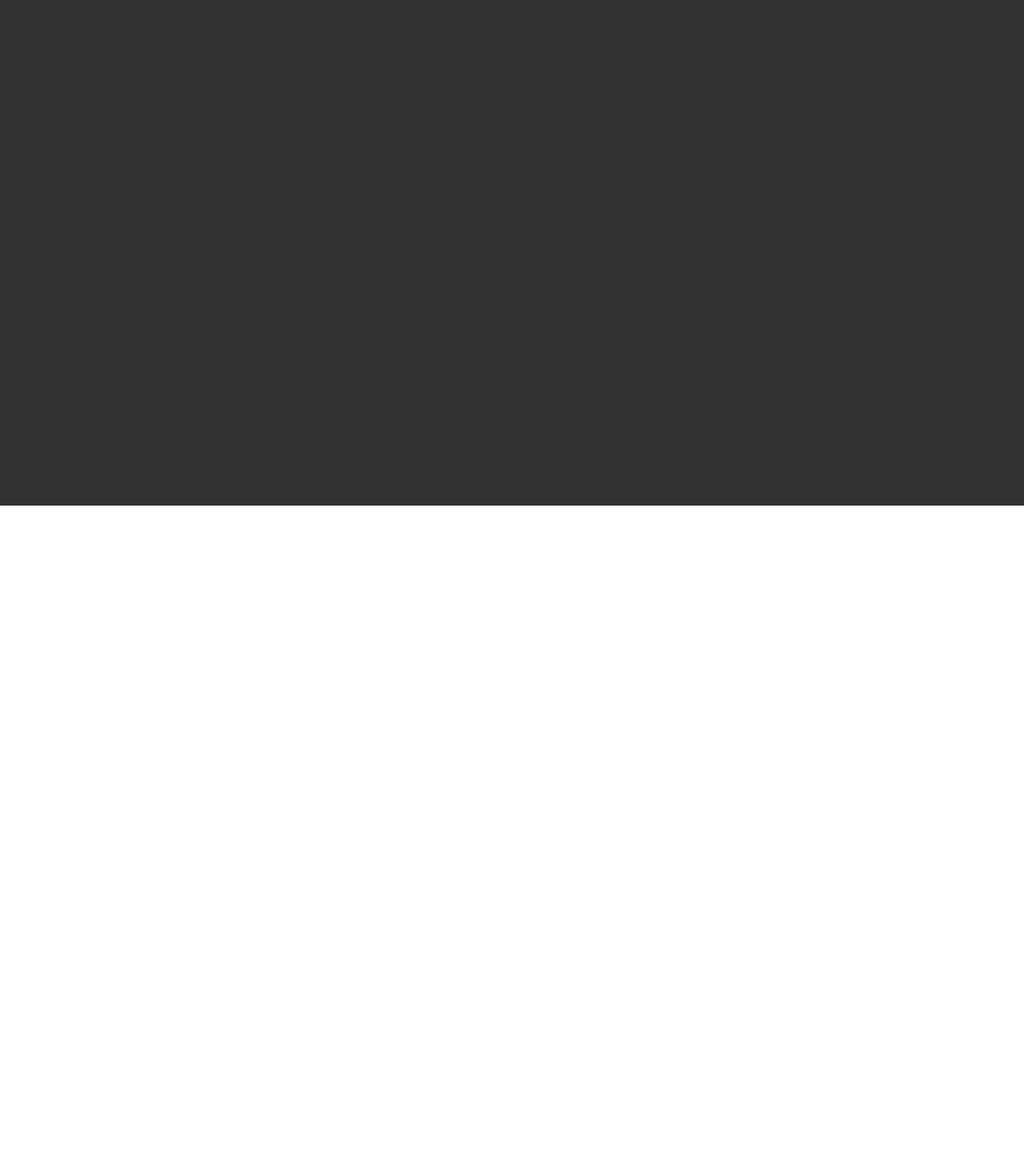
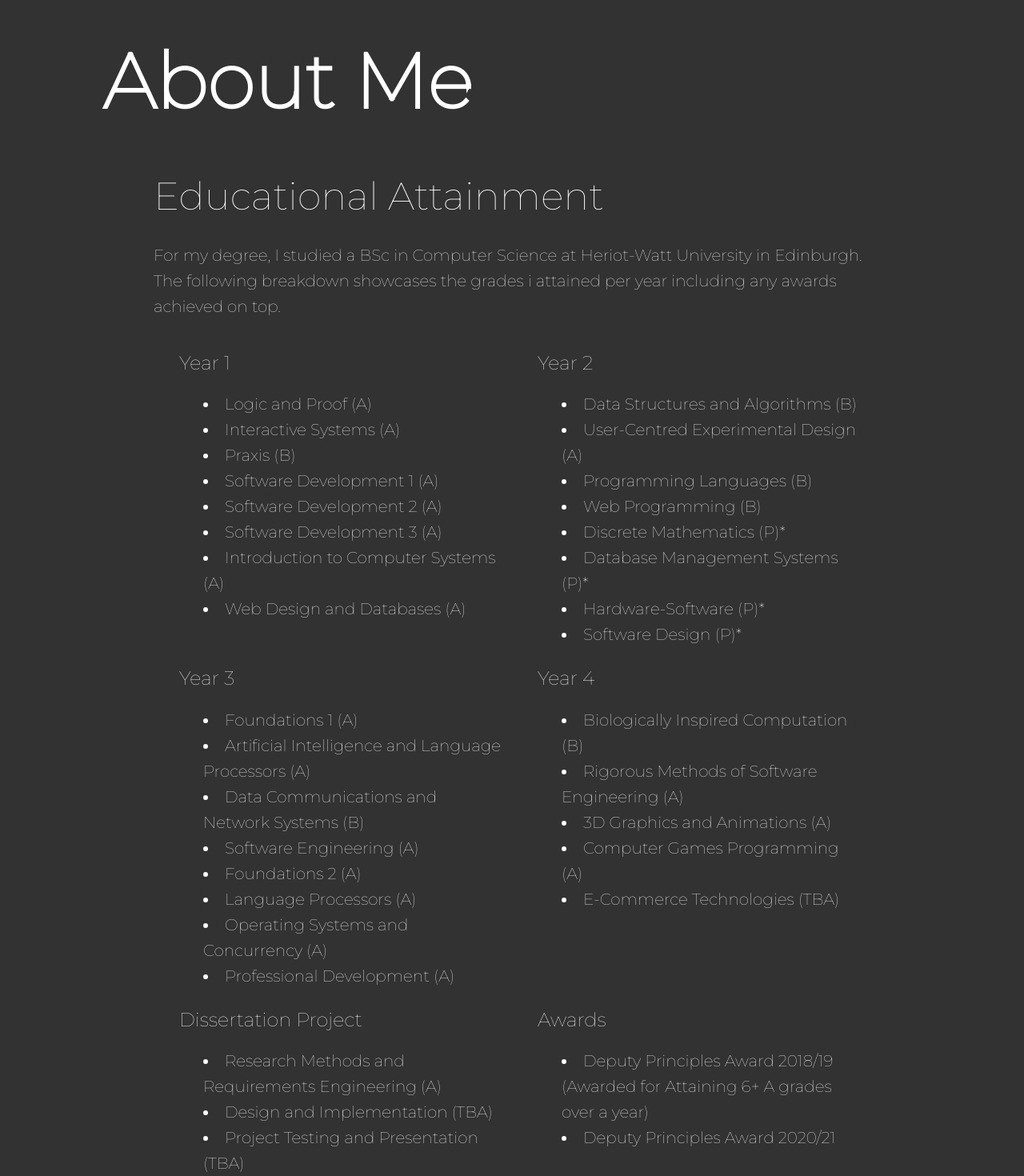
Before and after one commit to AaronMolesbury/personal-portfolio, a React (Create React App) app in the folder my-app/: page /about in a window 1280 px wide. Shown: the part 168-1638 px from the top of the page at 80% size. Before the commit the page ends 800 px from the top, so only its background shows below. Built offline with nearby package versions, Linux system fonts and the light colour scheme.

Commit message:
Began Education Section

```diff
--- /dev/null
+++ b/my-app/src/components/grades/Grades.js
@@ -0,0 +1,146 @@
+function Grades(){
+    return(
+        <div class="container">
+            <div class="row">
+                <div class="col-md">
+                    <p class="li-header">
+                        Year 1
+                    </p>
+                    <li class="ali">
+                        Logic and Proof (A)
+                    </li>
+                    <li class="ali">
+                        Interactive Systems (A)
+                    </li>
+                    <li class="ali">
+                        Praxis (B)
+                    </li>
+                    <li class="ali">
+                        Software Development 1 (A)
+                    </li>
+                    <li class="ali">
+                        Software Development 2 (A)
+                    </li>
+                    <li class="ali">
+                        Software Development 3 (A)
+                    </li>
+                    <li class="ali">
+                        Introduction to Computer Systems (A)
+                    </li>
+                    <li class="ali">
+                        Web Design and Databases (A)
+                    </li>
+                </div>
+                <div class="col-md">
+                    <p class="li-header">
+                        Year 2
+                    </p>
+                    <li class="ali">
+                        Data Structures and Algorithms (B)
+                    </li>
+                    <li class="ali">
+                        User-Centred Experimental Design (A)
+                    </li>
+                    <li class="ali">
+                        Programming Languages (B)
+                    </li>
+                    <li class="ali">
+                        Web Programming (B)
+                    </li>
+                    <li class="ali">
+                        Discrete Mathematics (P)*
+                    </li>
+                    <li class="ali">
+                        Database Management Systems (P)*
+                    </li>
+                    <li class="ali">
+                        Hardware-Software (P)*
+                    </li>
+                    <li class="ali">
+                        Software Design (P)*
+                    </li>
+                </div>
+            </div>
+            <div class="row">
+                <div class="col-md">
+                    <p class="li-header">
+                        Year 3
+                    </p>
+                    <li class="ali">
+                        Foundations 1 (A)
+                    </li>
+                    <li class="ali">
+                        Artificial Intelligence and Language Processors (A)
+                    </li>
+                    <li class="ali">
+                        Data Communications and Network Systems (B)
+                    </li>
+                    <li class="ali">
+                        Software Engineering (A)
+                    </li>
+                    <li class="ali">
+                        Foundations 2 (A)
+                    </li>
+                    <li class="ali">
+                        Language Processors (A)
+                    </li>
+                    <li class="ali">
+                        Operating Systems and Concurrency (A)
+                    </li>
+                    <li class="ali">
+                        Professional Development (A)
+                    </li>
+                </div>
+                <div class="col-md">
+                    <p class="li-header">
+                        Year 4
+                    </p>
+                    <li class="ali">
+                        Biologically Inspired Computation (B)
+                    </li>
+                    <li class="ali">
+                        Rigorous Methods of Software Engineering (A)
+                    </li>
+                    <li class="ali">
+                        3D Graphics and Animations (A)
+                    </li>
+                    <li class="ali">
+                        Computer Games Programming (A)
+                    </li>
+                    <li class="ali">
+                        E-Commerce Technologies (TBA)
+                    </li>
+                </div>
+            </div>
+            <div class="row">
+                <div class="col-md">
+                    <p class="li-header">
+                        Dissertation Project
+                    </p>
+                    <li class="ali">
+                        Research Methods and Requirements Engineering (A)
+                    </li>
+                    <li class="ali">
+                        Design and Implementation (TBA)
+                    </li>
+                    <li class="ali">
+                        Project Testing and Presentation (TBA)
+                    </li>
+                </div>
+                <div class="col-md">
+                    <p class="li-header">
+                        Awards
+                    </p>
+                    <li class="ali">
+                        Deputy Principles Award 2018/19 <br/>(Awarded for Attaining 6+ A grades over a year)
+                    </li>
+                    <li class="ali">
+                        Deputy Principles Award 2020/21
+                    </li>
+                </div>
+            </div>
+        </div>
+      )
+}
+
+export default Grades;
--- /dev/null
+++ b/my-app/src/pages/About.css
@@ -0,0 +1,47 @@
+.about-header{
+    margin: auto;
+    margin-top: 100px;
+    width: 80%;
+    justify-content: center !important;
+}
+
+.about-body{
+    margin: auto;
+    width: 70%;
+    justify-content: center !important;
+}
+
+.ah1{
+    font-weight: bolder !important;
+    font-size: 600%;
+    color: white;
+}
+
+.ah2{
+    font-weight:normal !important;
+    font-size: 300%;
+    color: white;
+    padding-top: 50px;
+}
+
+.ap1{
+    font-weight:normal !important;
+    font-size: 125%;
+    color: white;
+    padding-top: 20px;
+}
+
+.li-header{
+    font-weight:normal !important;
+    font-size: 150%;
+    color: white;
+    padding-left: 20px;
+    padding-top: 20px;
+}
+
+.ali{
+    font-weight:normal !important;
+    font-size: 125%;
+    color: white;
+    padding-left: 50px;
+}
--- a/my-app/src/pages/About.js
+++ b/my-app/src/pages/About.js
@@ -1,8 +1,28 @@
 import React from 'react';
+import "./About.css";
+import Grades from "../components/grades/Grades"
 
 function About() {
   return (
-    null
+    <>
+      <div class="about-header">
+        <h1 class="ah1">
+          About Me
+        </h1>
+      </div>
+      <div class="about-body">
+        <h2 class="ah2">
+          Educational Attainment
+        </h2>
+        <p class="ap1">
+          For my degree, I studied a BSc in Computer Science at Heriot-Watt University in Edinburgh. The following
+          breakdown showcases the grades i attained per year including any awards achieved on top.
+        </p>
+        <Grades/>
+
+
+      </div>
+    </>
   );
 }
 
```
